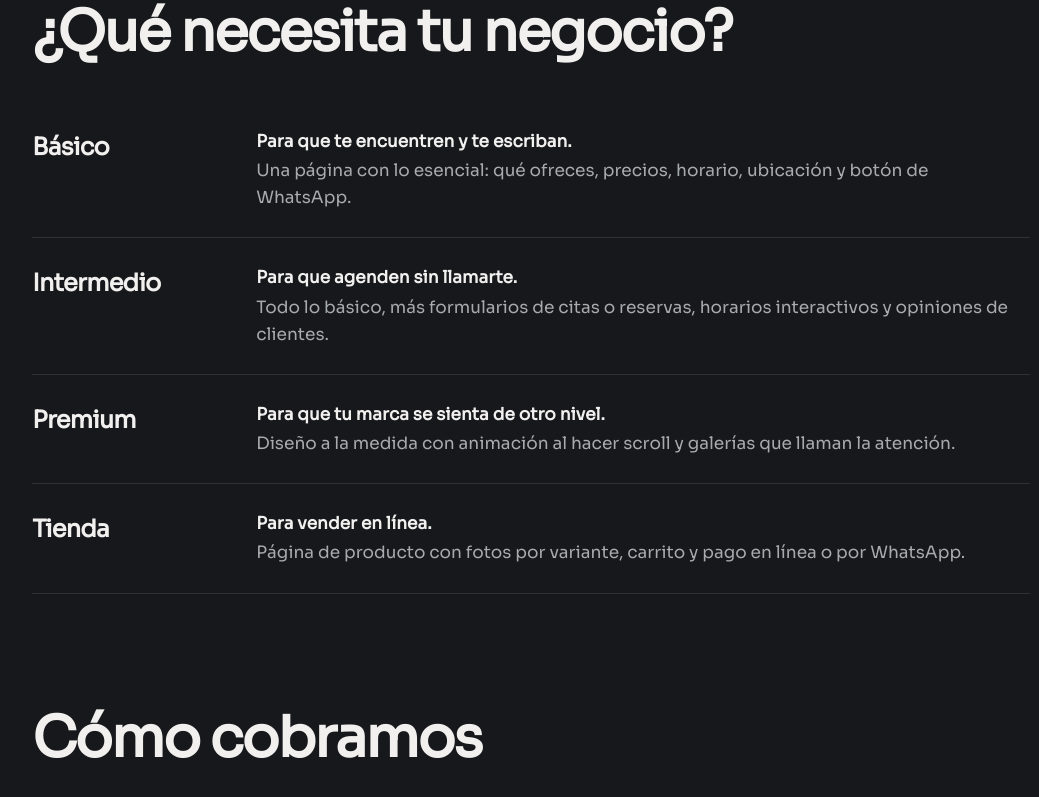
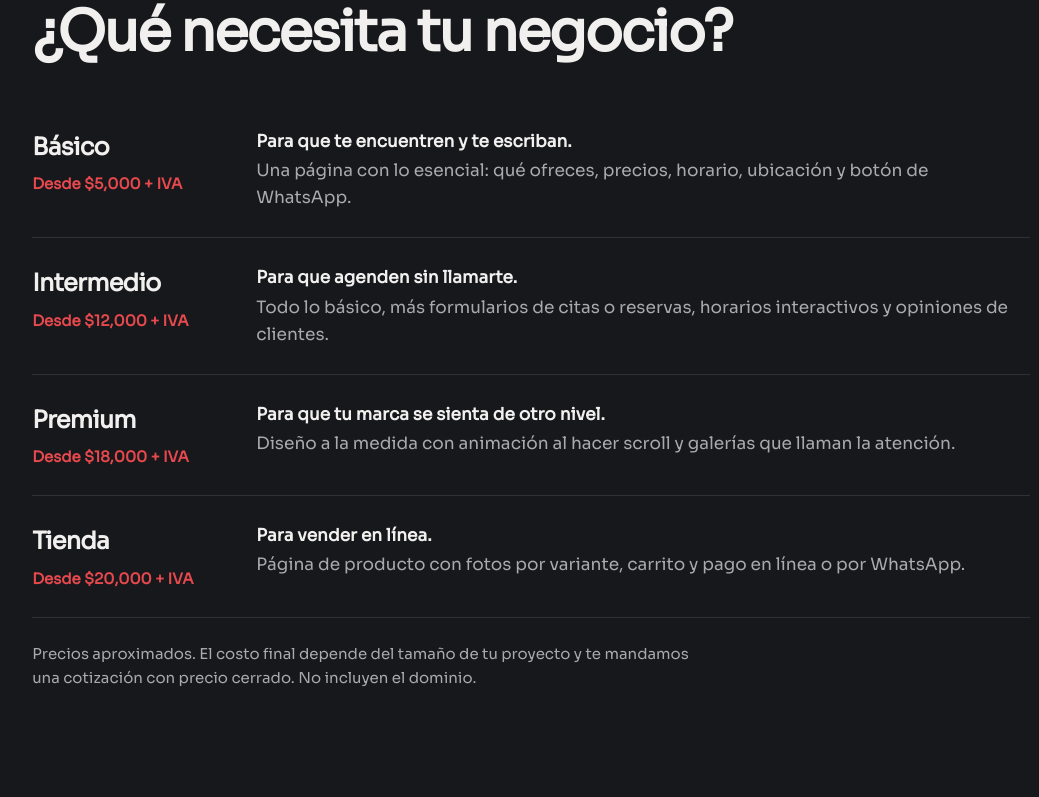
Before and after one commit to Espartanos-CSS/espartanos-css.github.io, a website built with Vite: page index.html in a window 1280 px wide. Shown: the part 2639-3436 px from the top of the page, without its empty margins (109-1148 px from the left). Built offline with nearby package versions, Linux system fonts and the light colour scheme.

Commit message:
Agrega precios aproximados por nivel en el portafolio

```diff
--- a/index.html
+++ b/index.html
@@ -104,22 +104,23 @@
       <h2 id="titulo-niveles">¿Qué necesita tu negocio?</h2>
       <dl>
         <div>
-          <dt>Básico</dt>
+          <dt>Básico <span class="desde">Desde $5,000 + IVA</span></dt>
           <dd><strong>Para que te encuentren y te escriban.</strong> Una página con lo esencial: qué ofreces, precios, horario, ubicación y botón de WhatsApp.</dd>
         </div>
         <div>
-          <dt>Intermedio</dt>
+          <dt>Intermedio <span class="desde">Desde $12,000 + IVA</span></dt>
           <dd><strong>Para que agenden sin llamarte.</strong> Todo lo básico, más formularios de citas o reservas, horarios interactivos y opiniones de clientes.</dd>
         </div>
         <div>
-          <dt>Premium</dt>
+          <dt>Premium <span class="desde">Desde $18,000 + IVA</span></dt>
           <dd><strong>Para que tu marca se sienta de otro nivel.</strong> Diseño a la medida con animación al hacer scroll y galerías que llaman la atención.</dd>
         </div>
         <div>
-          <dt>Tienda</dt>
+          <dt>Tienda <span class="desde">Desde $20,000 + IVA</span></dt>
           <dd><strong>Para vender en línea.</strong> Página de producto con fotos por variante, carrito y pago en línea o por WhatsApp.</dd>
         </div>
       </dl>
+      <p class="nota-precios">Precios aproximados. El costo final depende del tamaño de tu proyecto y te mandamos una cotización con precio cerrado. No incluyen el dominio.</p>
     </section>
 
     <section class="como" aria-labelledby="titulo-como">
--- a/portafolio/style.css
+++ b/portafolio/style.css
@@ -82,6 +82,8 @@ a { color: inherit; }
 .niveles dt { font-size: 24px; font-weight: 800; letter-spacing: -0.03em; }
 .niveles dd { margin: 0; color: var(--suave); max-width: 60ch; }
 .niveles dd strong { display: block; color: var(--texto); font-weight: 600; margin-bottom: 2px; }
+.desde { display: block; margin-top: 6px; font-size: 15px; font-weight: 600; letter-spacing: 0; color: var(--rojo); }
+.nota-precios { margin: 24px 0 0; color: var(--suave); font-size: 15px; max-width: 60ch; }
 @media (max-width: 640px) { .niveles dl div { grid-template-columns: 1fr; gap: 6px; } }
 
 /* Cómo cobramos */
```
Also changed, not shown: test/humo.test.js (+2 -0 lines).
